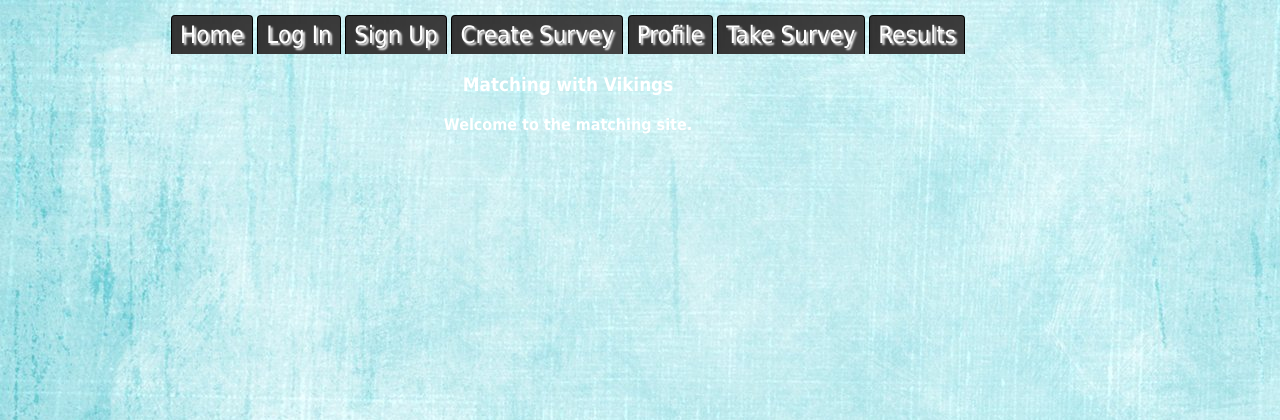
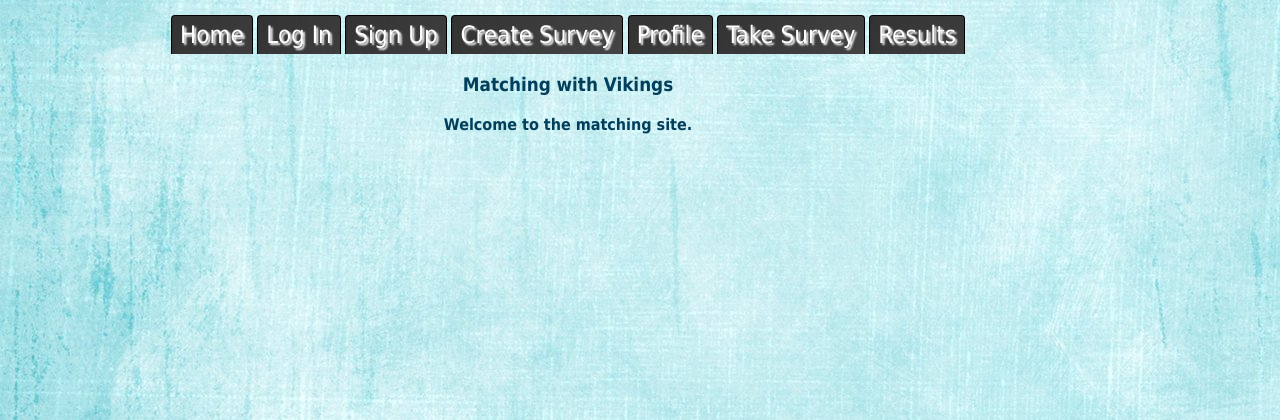
Before and after one commit to dlevylambert/Vikings, a Flask app: page /home in a window 1280 px wide. Shown: the top 420 px of the page. Run offline with Flask 2, Linux system fonts and the light colour scheme; parts of the project's set-up code (start-up, migrations or seed data) failed here and were passed over; some libraries are stand-ins or nearby versions.

Commit message:
change font colors!

```diff
--- a/templates/home.html
+++ b/templates/home.html
@@ -7,6 +7,7 @@
 {% block body %}
   <style type="text/css">@import "{{url_for("static", filename="css/main.css")}}";</style>
 <div class="content">
+  <font color="#013F5C">
   <center>
     <h3>Matching with Vikings</h3>
     <div class="text">
--- a/templates/login.html
+++ b/templates/login.html
@@ -6,6 +6,8 @@
 {% block tabs %}{{super()}}{% endblock %}
 {% block body %}
 <div class="content">
+   <font color="#013F5C">
+
   <br>
   <center>    <h3>Matching with Vikings</h3>
 <h3>Enter your username and password</h2></center><br>
--- a/templates/profile.html
+++ b/templates/profile.html
@@ -6,6 +6,7 @@
 {% block tabs %}{{super()}}{% endblock %}
 {% block body %}
 <div class="content">
+   <font color="#013F5C">
   <center>
     <h2>Matching with Vikings</h2>
     <div class="text">
--- a/templates/results.html
+++ b/templates/results.html
@@ -6,6 +6,7 @@
 {% block tabs %}{{super()}}{% endblock %}
 {% block body %}
 <div class="content">
+  <font color="#013F5C">
   <center>
     <h2>Matching with Vikings</h2>
     <div class="text">
--- a/templates/signup.html
+++ b/templates/signup.html
@@ -6,6 +6,8 @@
 {% block tabs %}{{super()}}{% endblock %}
 {% block body %}
 <div class="content">
+  <font color="#013F5C">
+
   <center>
     <h3>Matching with Vikings</h3>
     <div class="text">
```
